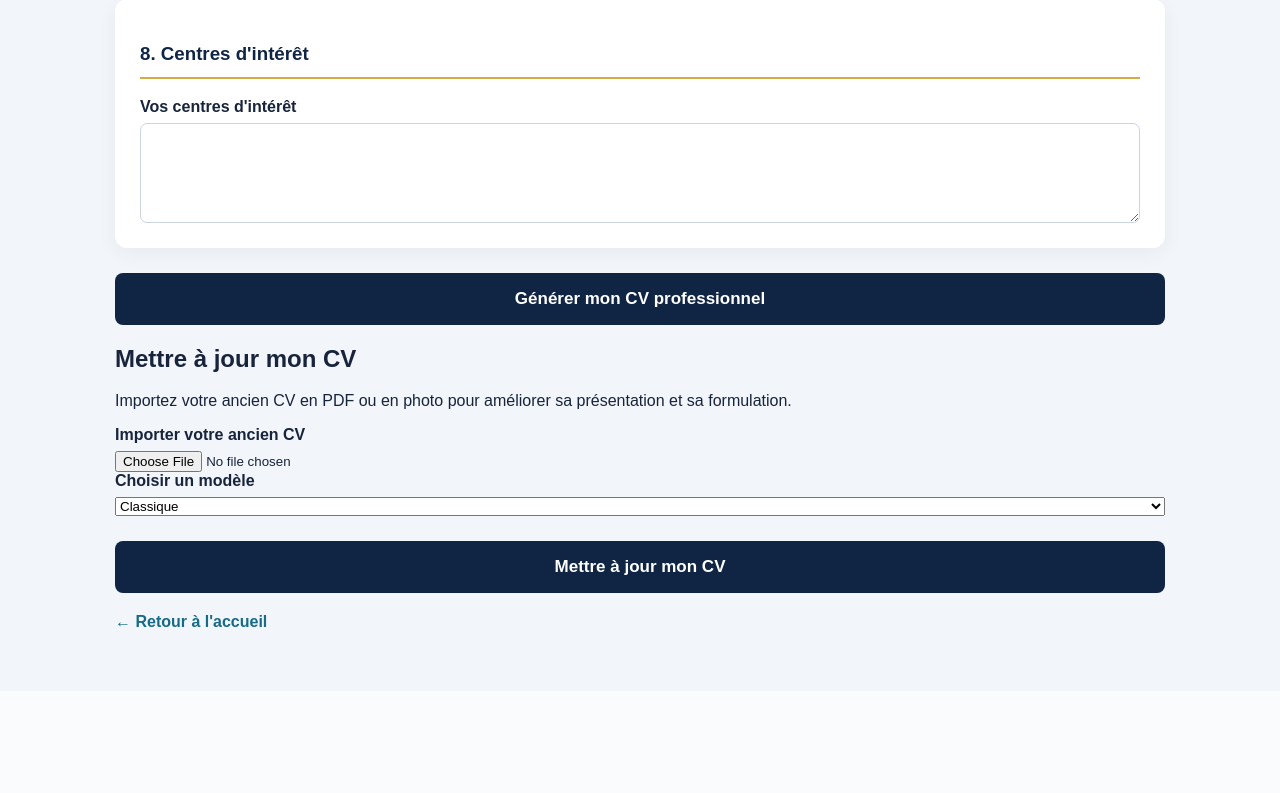
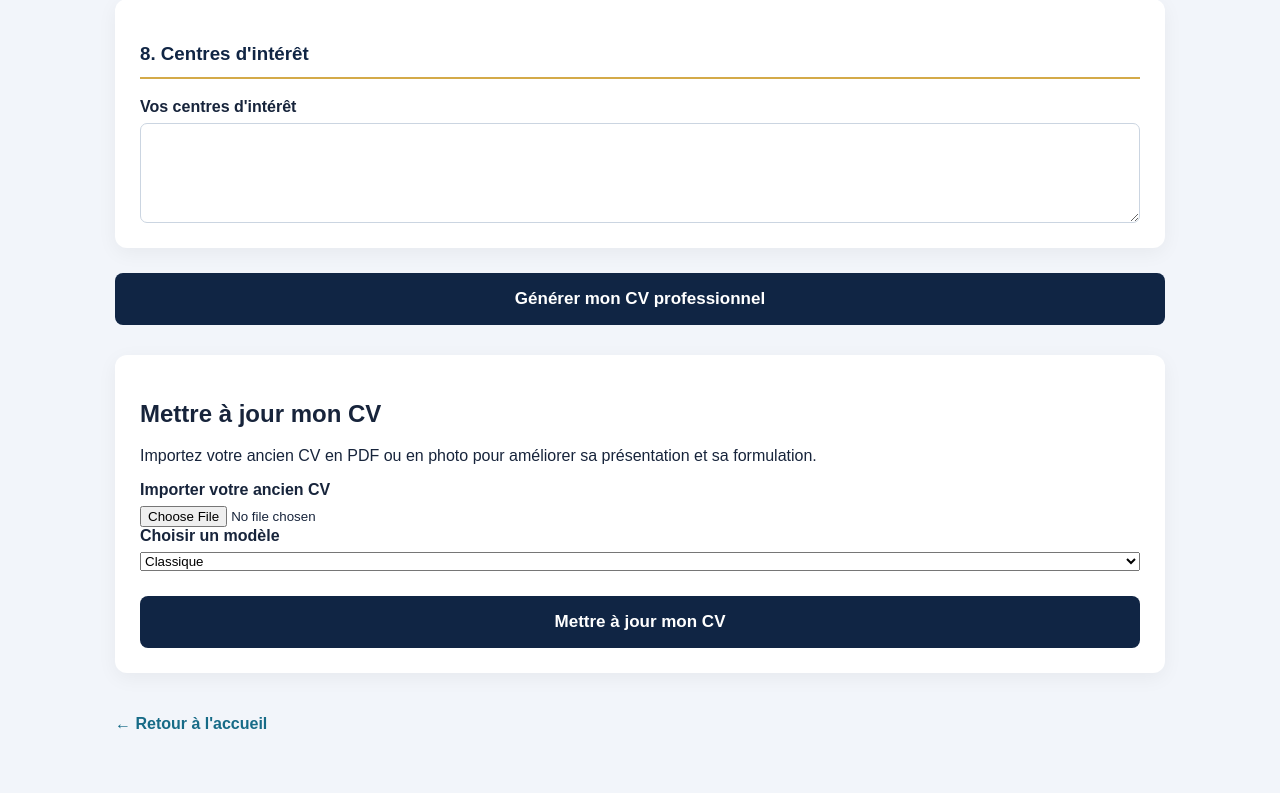
Before and after one commit to grandlaity-art/carriere-pro, a Flask app: page /cv in a window 1280 px wide. Shown: the part 2592-3385 px from the top of the page. Before the commit the page ends 3219 px from the top, so only its background shows below. Run offline with Flask 3, Linux system fonts and the light colour scheme.

Commit message:
Update cv.html

```diff
--- a/templates/cv.html
+++ b/templates/cv.html
@@ -452,7 +452,9 @@
             Générer mon CV professionnel
         </button>
 
-    </form <section class="bloc" style="margin-top:30px;">
+    </form>
+
+<section class="bloc" style="margin-top:30px;">
     <h2>Mettre à jour mon CV</h2>
 
     <p>
```
